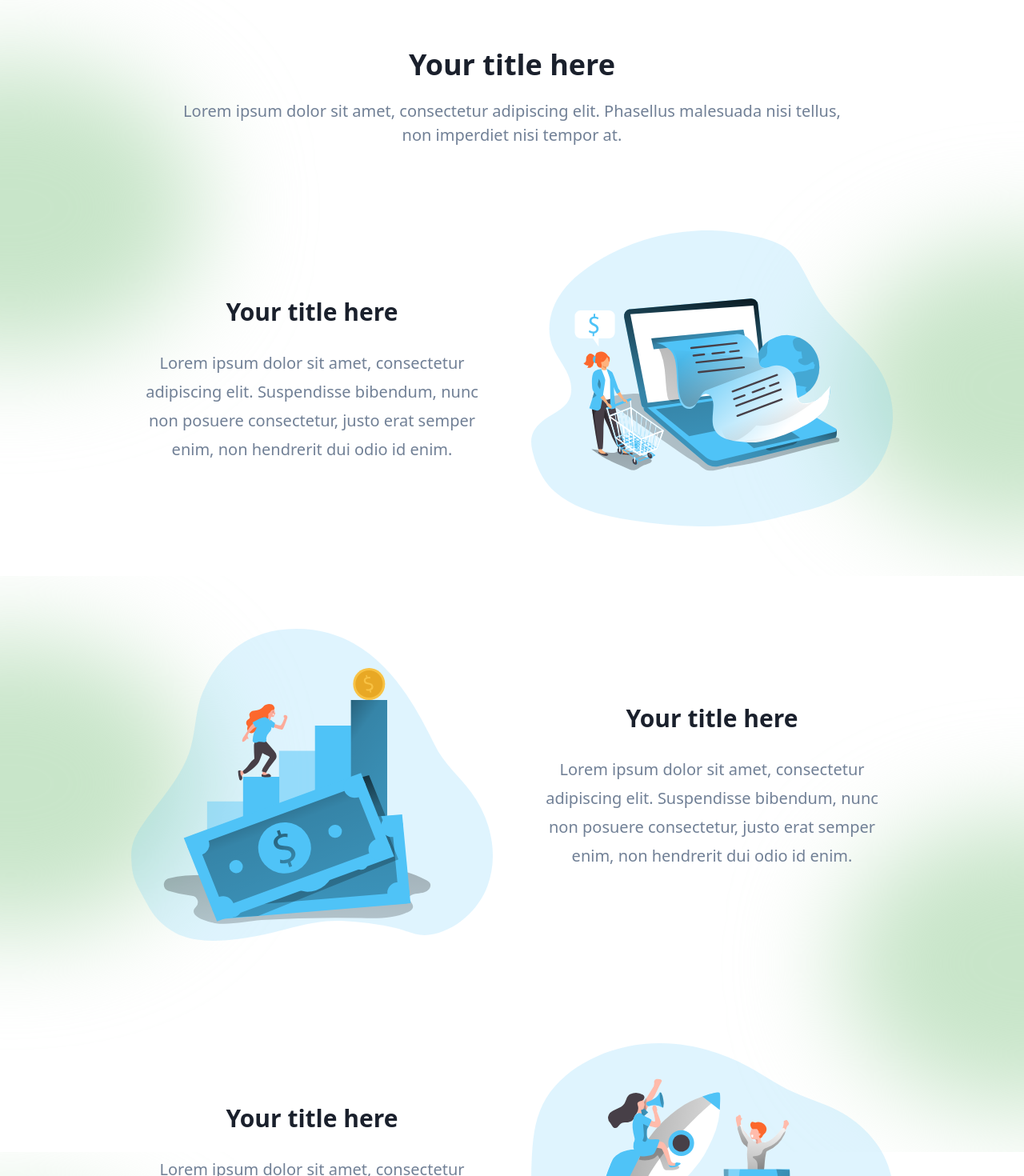
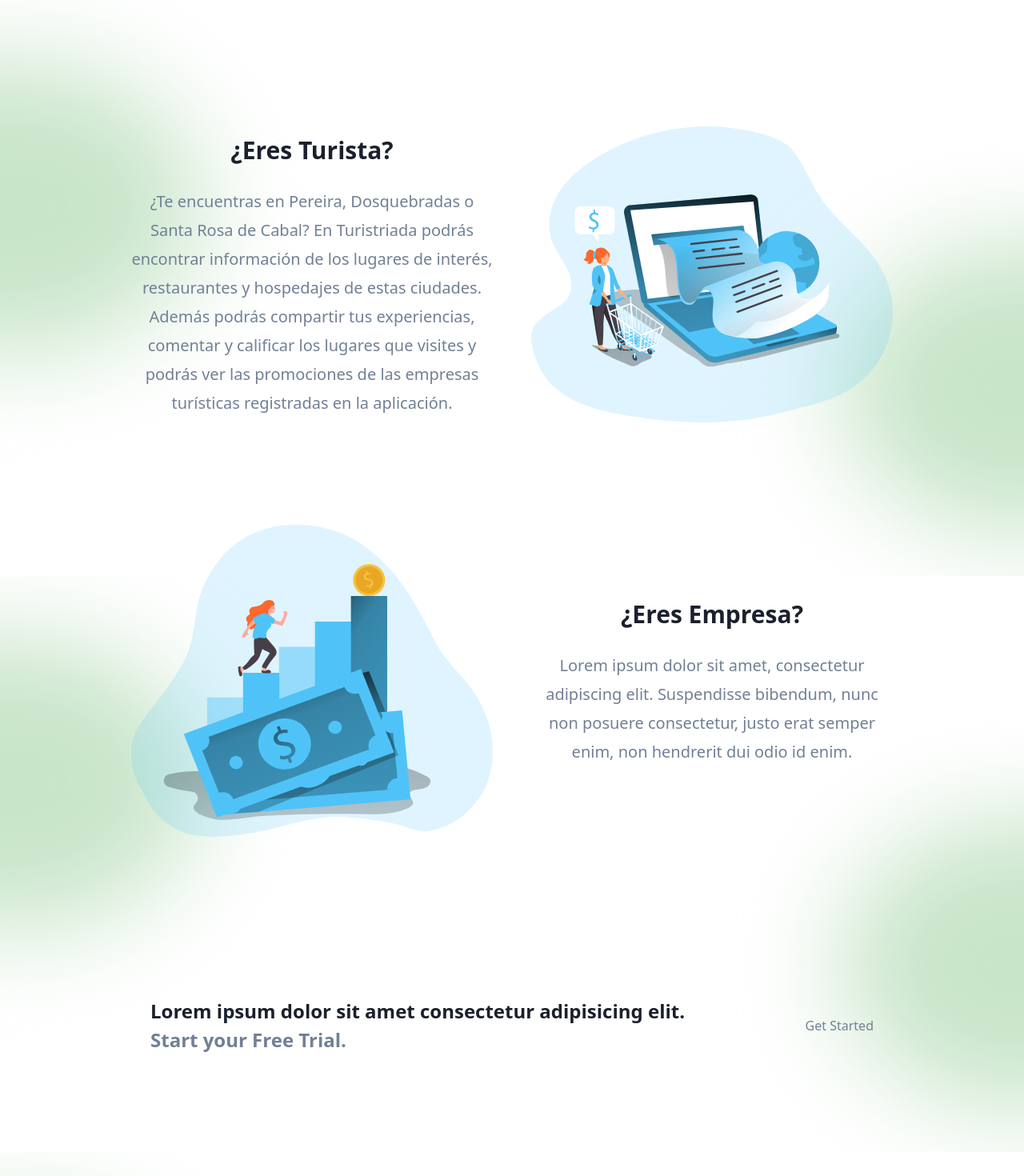
Before and after one commit to JohanRestrepo19/turistriada, a Next.js app: page / in a window 1280 px wide. Shown: the part 720-2190 px from the top of the page at 80% size. Built offline with nearby package versions, Linux system fonts and the light colour scheme.

Commit message:
styles: Workking on 2 section

```diff
--- a/src/hero/HeroOneButton.tsx
+++ b/src/hero/HeroTittle.tsx
@@ -1,11 +1,11 @@
 import { ReactNode } from 'react';
 
-type IHeroOneButtonProps = {
+type IHeroTittleProps = {
   title: ReactNode;
   description: string;
 };
 
-const HeroOneButton = (props: IHeroOneButtonProps) => (
+const HeroTittle = (props: IHeroTittleProps) => (
   <header className="text-center">
     <h1 className="text-6xl text-gray-900 font-bold leading-hero">
       {props.title}
@@ -14,4 +14,4 @@
   </header>
 );
 
-export { HeroOneButton };
+export { HeroTittle };
--- a/src/templates/Hero.tsx
+++ b/src/templates/Hero.tsx
@@ -1,6 +1,6 @@
 import Link from 'next/link';
 
-import { HeroOneButton } from '../hero/HeroOneButton';
+import { HeroTittle } from '../hero/HeroTittle';
 import { Section } from '../layout/Section';
 import { NavbarTwoColumns } from '../navigation/NavbarTwoColumns';
 import { Logo } from './Logo';
@@ -42,8 +42,8 @@
       </NavbarTwoColumns>
     </Section>
 
-    <Section yPadding="pb-32">
-      <HeroOneButton
+    <Section>
+      <HeroTittle
         title={
           <>
             {
--- a/src/templates/VerticalFeatures.tsx
+++ b/src/templates/VerticalFeatures.tsx
@@ -2,29 +2,24 @@
 import { Section } from '../layout/Section';
 
 const VerticalFeatures = () => (
-  <Section
-    title="Your title here"
-    description="Lorem ipsum dolor sit amet, consectetur adipiscing elit. Phasellus malesuada nisi tellus, non imperdiet nisi tempor at."
-  >
+  <Section>
     <VerticalFeatureRow
-      title="Your title here"
-      description="Lorem ipsum dolor sit amet, consectetur adipiscing elit. Suspendisse bibendum, nunc non posuere consectetur, justo erat semper enim, non hendrerit dui odio id enim."
+      title="¿Eres Turista?"
+      description="¿Te encuentras en Pereira, Dosquebradas o Santa Rosa de Cabal? En Turistriada
+                    podrás encontrar información de los lugares de interés, restaurantes y hospedajes
+                    de estas ciudades. Además podrás compartir tus experiencias, comentar y calificar los
+                    lugares que visites y podrás ver las promociones de las empresas turísticas
+                    registradas en la aplicación."
       image="/assets/images/feature.svg"
       imageAlt="First feature alt text"
     />
     <VerticalFeatureRow
-      title="Your title here"
+      title="¿Eres Empresa?"
       description="Lorem ipsum dolor sit amet, consectetur adipiscing elit. Suspendisse bibendum, nunc non posuere consectetur, justo erat semper enim, non hendrerit dui odio id enim."
       image="/assets/images/feature2.svg"
       imageAlt="Second feature alt text"
       reverse
     />
-    <VerticalFeatureRow
-      title="Your title here"
-      description="Lorem ipsum dolor sit amet, consectetur adipiscing elit. Suspendisse bibendum, nunc non posuere consectetur, justo erat semper enim, non hendrerit dui odio id enim."
-      image="/assets/images/feature3.svg"
-      imageAlt="Third feature alt text"
-    />
   </Section>
 );
 
```
